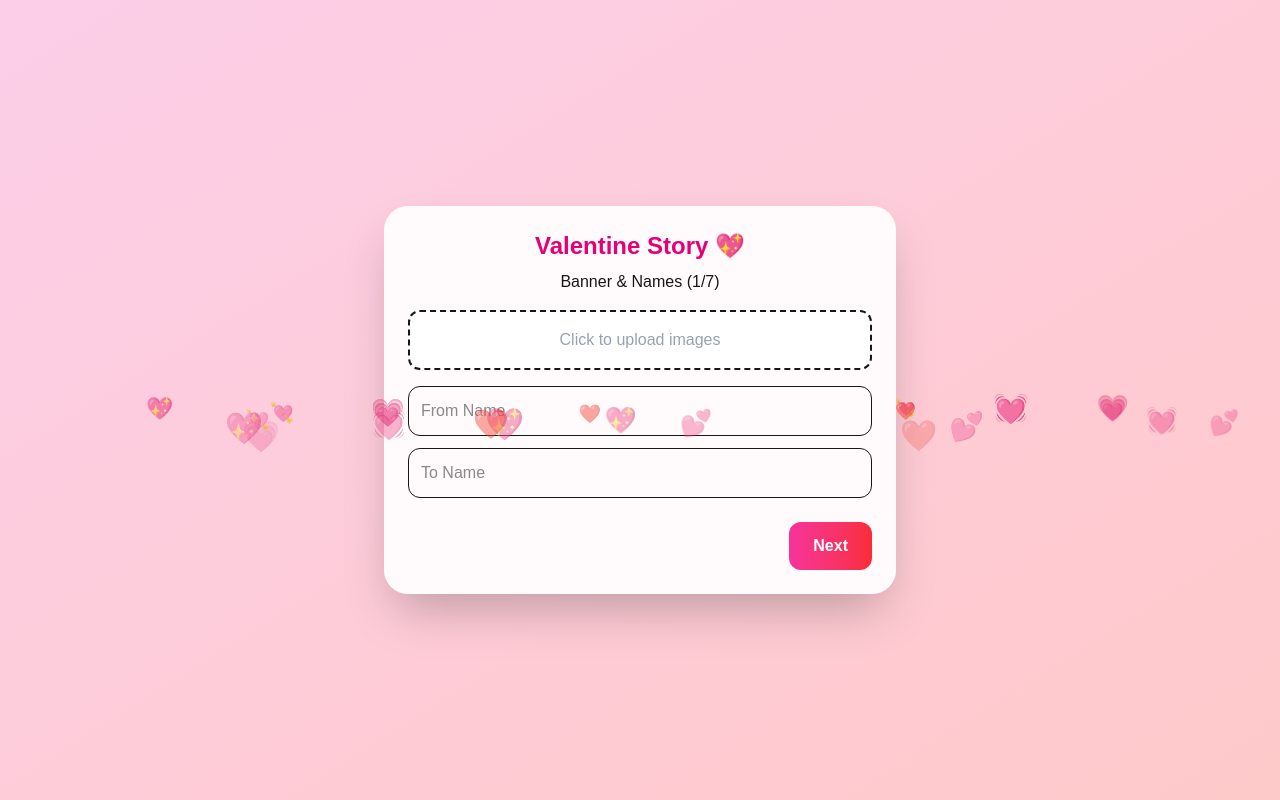
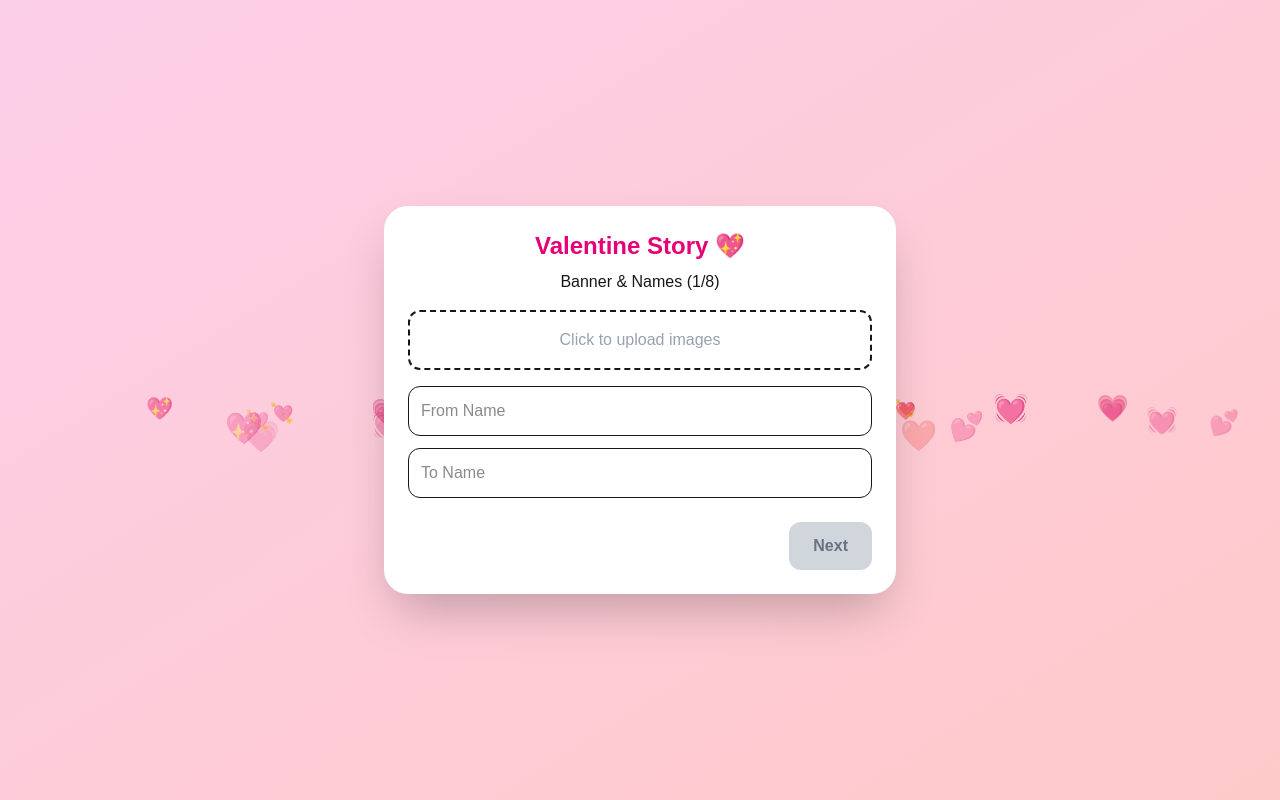
Before and after one commit to RM-TECH-SOLUTION/application-form, a Next.js app: page / in a window 1280 px wide. Built offline with nearby package versions, Linux system fonts and the light colour scheme.

Commit message:
validation fixes

```diff
--- a/src/components/ValentineForm.jsx
+++ b/src/components/ValentineForm.jsx
@@ -2,6 +2,7 @@
 import { useState } from "react";
 import { motion, AnimatePresence } from "framer-motion";
 import PaymentSummary from "./PaymentSummary";
+import PaymentSuccess from "./PaymentSuccess";
 
 /* ================= HEART ANIMATION ================= */
 
@@ -18,7 +19,7 @@ const FloatingHearts = ({ count = 20 }) => (
       return (
         <motion.div
           key={i}
-          className="absolute pointer-events-none select-none"
+          className="absolute pointer-events-none select-none z-0"
           style={{ left: `${left}%`, fontSize: size }}
           initial={{ y: "110%", opacity: 0 }}
           animate={{ y: "-10%", opacity: 1 }}
@@ -75,8 +76,7 @@ const AddButton = ({ onClick }) => (
 
 /* ================= PREVIEW POPUP ================= */
 
-const PreviewPopup = ({ data, onClose, onContinue }) => {
-  return (
+const PreviewPopup = ({ onClose, onContinue }) => (
   <motion.div
     initial={{ opacity: 0 }}
     animate={{ opacity: 1 }}
@@ -95,21 +95,20 @@ const PreviewPopup = ({ data, onClose, onContinue }) => {
       <div className="flex justify-between mt-6">
         <button
           onClick={onClose}
-            className="px-6 py-3 bg-gradient-to-r from-pink-500 to-red-500 text-white rounded-xl font-semibold"
+          className="px-6 py-3 bg-gray-300 rounded-xl font-semibold"
         >
-            Preview
+          Back
         </button>
         <button
           onClick={onContinue}
           className="px-6 py-3 bg-gradient-to-r from-pink-500 to-red-500 text-white rounded-xl font-semibold"
         >
-            Continue to Pay 💳
+          Continue 💕
         </button>
       </div>
     </motion.div>
   </motion.div>
 );
-};
 
 /* ================= MAIN COMPONENT ================= */
 
@@ -128,6 +127,7 @@ export default function ValentineForm() {
     galleryImages: [],
     firstMetYear: "",
     email: "",
+    phone: "",
   });
 
   const stepTitles = {
@@ -138,9 +138,10 @@ export default function ValentineForm() {
     5: "Precious Memories 📸",
     6: "First Met 💕",
     7: "Your Email 📧",
+    8: "Your Phone 📱",
   };
 
-  const next = () => setStep((s) => Math.min(s + 1, 7));
+  const next = () => setStep((s) => Math.min(s + 1, 8));
   const back = () => setStep((s) => Math.max(s - 1, 1));
 
   const handleChange = (e) =>
@@ -182,6 +183,39 @@ export default function ValentineForm() {
     setFormData({ ...formData, [key]: updated });
   };
 
+  /* ================= VALIDATION ================= */
+
+  const isStepValid = () => {
+    switch (step) {
+      case 1:
+        return (
+          formData.banner1Images.length > 0 &&
+          formData.fromName.trim() &&
+          formData.toName.trim()
+        );
+      case 2:
+        return formData.loveLetter.trim().length >= 10;
+      case 3:
+        return formData.promises.every(
+          (p) => p.title.trim() && p.description.trim()
+        );
+      case 4:
+        return formData.journeys.every(
+          (j) => j.title.trim() && j.year.trim() && j.description.trim()
+        );
+      case 5:
+        return formData.galleryImages.length > 0;
+      case 6:
+        return formData.firstMetYear !== "";
+      case 7:
+        return /^[^\s@]+@[^\s@]+\.[^\s@]+$/.test(formData.email);
+      case 8:
+        return /^[6-9]\d{9}$/.test(formData.phone);
+      default:
+        return false;
+    }
+  };
+
   return (
     <div className="relative min-h-screen flex items-center justify-center bg-gradient-to-br from-pink-200 to-red-200 px-4 overflow-hidden">
       <FloatingHearts />
@@ -189,7 +223,6 @@ export default function ValentineForm() {
       <AnimatePresence>
         {showPopup && (
           <PreviewPopup
-            data={formData}
             onClose={() => setShowPopup(false)}
             onContinue={() => {
               setShowPopup(false);
@@ -201,13 +234,15 @@ export default function ValentineForm() {
 
       {showPaymentSummary ? (
         <PaymentSummary formData={formData} />
+        // <PaymentSuccess/>
       ) : (
-        <div className="bg-white/90 rounded-3xl shadow-2xl p-6 max-w-lg w-full">
+        <div className="relative z-10 bg-white rounded-3xl shadow-2xl p-6 max-w-lg w-full">
+
           <h2 className="text-2xl font-bold text-center text-pink-600 mb-2">
             Valentine Story 💖
           </h2>
           <p className="text-center mb-4">
-            {stepTitles[step]} ({step}/7)
+            {stepTitles[step]} ({step}/8)
           </p>
 
           <AnimatePresence mode="wait">
@@ -277,17 +312,37 @@ export default function ValentineForm() {
               {step === 7 && (
                 <input type="email" name="email" placeholder="Enter your email 📧" value={formData.email} onChange={handleChange} className="w-full p-3 border rounded-xl" />
               )}
+
+              {step === 8 && (
+                <input type="tel" name="phone" placeholder="Enter phone number 📱" value={formData.phone} onChange={handleChange} maxLength={10} className="w-full p-3 border rounded-xl" />
+              )}
             </motion.div>
           </AnimatePresence>
 
           <div className="flex justify-between mt-6">
             {step > 1 && <button onClick={back} className="px-4 py-2 border rounded-xl">Back</button>}
-            {step < 7 ? (
-              <button onClick={next} className="ml-auto px-6 py-3 bg-gradient-to-r from-pink-500 to-red-500 text-white rounded-xl font-semibold">
+            {step < 8 ? (
+              <button
+                onClick={next}
+                disabled={!isStepValid()}
+                className={`ml-auto px-6 py-3 rounded-xl font-semibold ${
+                  isStepValid()
+                    ? "bg-gradient-to-r from-pink-500 to-red-500 text-white"
+                    : "bg-gray-300 text-gray-500 cursor-not-allowed"
+                }`}
+              >
                 Next
               </button>
             ) : (
-              <button onClick={() => setShowPopup(true)} className="ml-auto px-6 py-3 bg-gradient-to-r from-pink-500 to-red-500 text-white rounded-xl font-semibold">
+              <button
+                onClick={() => setShowPopup(true)}
+                disabled={!isStepValid()}
+                className={`ml-auto px-6 py-3 rounded-xl font-semibold ${
+                  isStepValid()
+                    ? "bg-gradient-to-r from-pink-500 to-red-500 text-white"
+                    : "bg-gray-300 text-gray-500 cursor-not-allowed"
+                }`}
+              >
                 Save With Love 💖
               </button>
             )}
```
Lines whose indentation alone changed are shown as unchanged.
